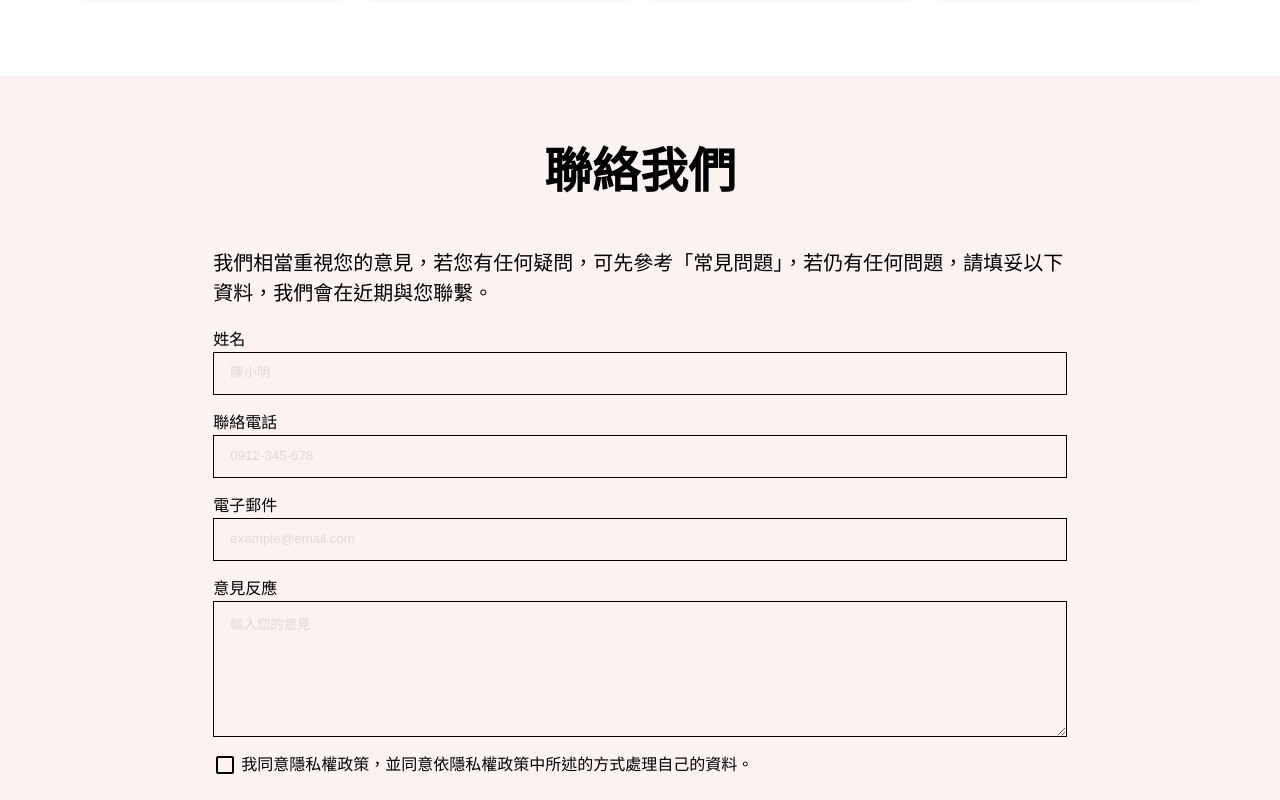
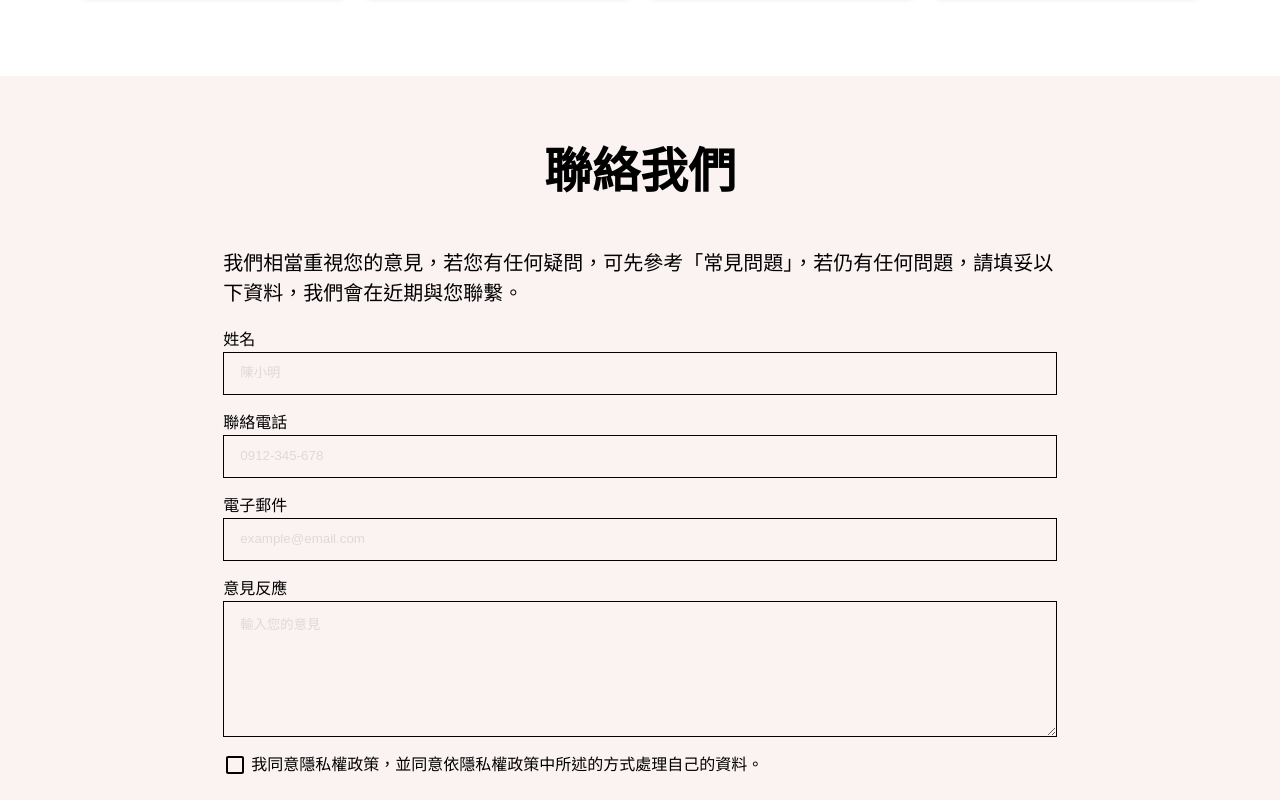
Before and after one commit to spmdl/optical-website, a website: page app/index.html in a window 1280 px wide. Shown: the part 3820-4620 px from the top of the page. Drawn offline with nearby package versions, Linux system fonts and the light colour scheme; files that its build step writes are made by us from their sources.

Commit message:
chore: form padding edit

```diff
--- a/app/assets/style/components/_form.scss
+++ b/app/assets/style/components/_form.scss
@@ -1,9 +1,7 @@
 .form {
   justify-content: center;
-  @include media-breakpoint-up(md) {
-    padding-left: 0.9375rem;
-    padding-right: 0.9375rem;
-  }
+  padding-left: 0.9375rem;
+  padding-right: 0.9375rem;
   &__text {
     @include font-set(1.25rem, 1.875rem);
     margin-bottom: 1.25rem;
```
